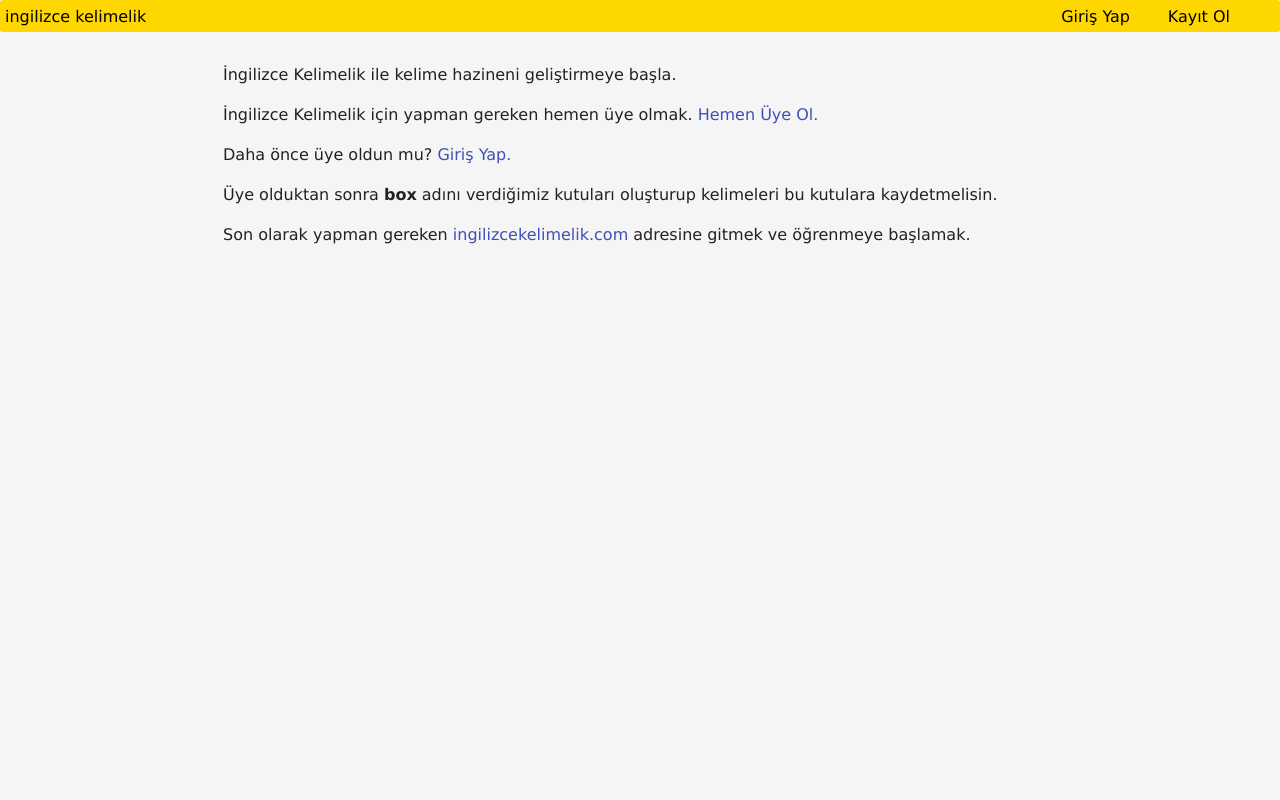
After one commit to muratsaygili/ingilizcekelimelik.com, a PHP site: page /intro.php in a window 1280 px wide. The commit adds this page. Run offline with PHP 8.4, Linux system fonts and the light colour scheme.

Commit message:
added intro page and added link for index in profile file

```diff
--- /dev/null
+++ b/intro.php
@@ -0,0 +1,28 @@
+<?php
+	require_once "connection.php";
+	ob_start();
+	session_start();
+
+?>
+<html>
+<head>
+	<title></title>
+	<link rel="stylesheet" type="text/css" href="master.css">
+	<meta charset="utf-8">
+</head>
+<body>
+	<div class="nav">
+		<div>
+		<a href="index.php">ingilizce kelimelik</a>
+		<a class="right2" href="login.php">Giriş Yap</a>
+		<a class="right" href="register.php">Kayıt Ol</a>
+		</div>
+	</div>
+
+	<div class="gobek">
+		<p>İngilizce Kelimelik ile kelime hazineni geliştirmeye başla.</p>
+		<p>İngilizce Kelimelik için yapman gereken hemen üye olmak. <a href="register.php" class="a-blue">Hemen Üye Ol.</a></p>
+		<p>Daha önce üye oldun mu?<a href="login.php" class="a-blue"> Giriş Yap.</a></p>
+		<p>Üye olduktan sonra <b>box</b> adını verdiğimiz kutuları oluşturup kelimeleri bu kutulara kaydetmelisin.</p>
+		<p>Son olarak yapman gereken <a href="index.php" class="a-blue">ingilizcekelimelik.com </a> adresine gitmek ve öğrenmeye başlamak.</p>
+	</div>
--- a/profile.php
+++ b/profile.php
@@ -32,6 +32,8 @@
 		<div class=""><a href="create_box.php"><button style="font-size: 16px;">Box Oluştur</button></a></div>
 		<br>
 		<div class=""><a href="vocabulary.php"><button style="font-size: 16px;">Kelime Oluştur</button></a></div>
+		<br>
+		<div class=""><a href="index.php"><button style="font-size: 16px;">Öğrenmeye Başla</button></a></div>
 	</div>
 	<div class="gobek3">
 		<b>Box Listesi</b><br>
```
